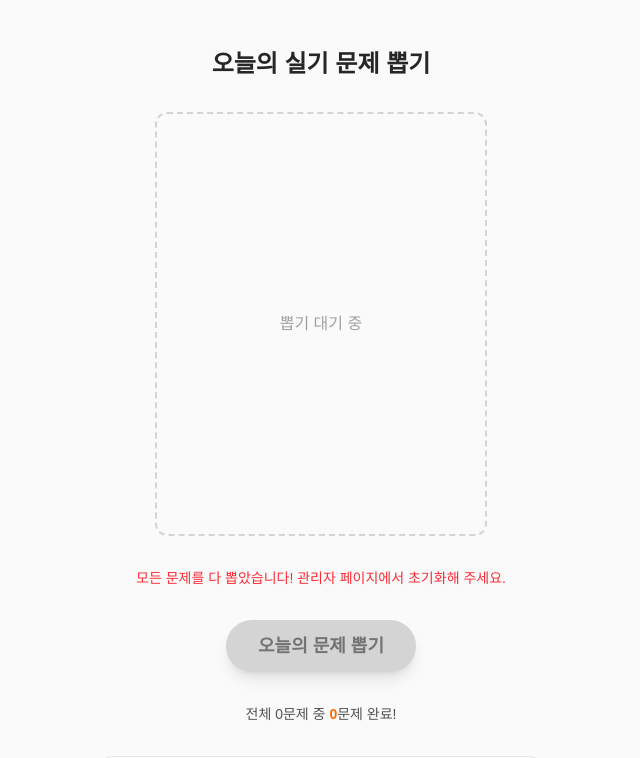
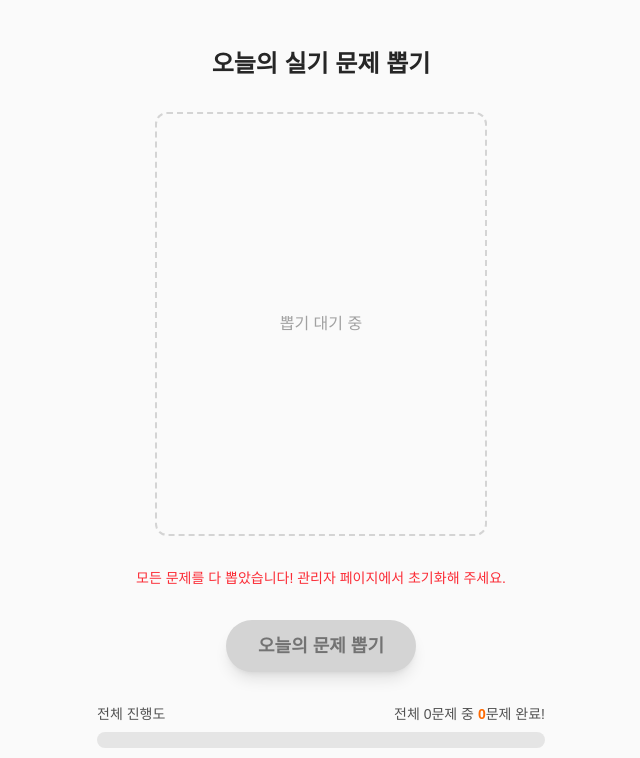
Before and after one commit to moodang-teacher/daily-pick, a Next.js app: page / in a window 1280 px wide. Shown: the top 758 px of the page, without its empty margins (319-959 px from the left). Built offline with nearby package versions, Linux system fonts and the light colour scheme; no server answers; the database is empty.

Commit message:
Show overall progress in gauge

```diff
--- a/app/page.tsx
+++ b/app/page.tsx
@@ -8,7 +8,7 @@ import SlotMachine from "@/components/SlotMachine";
 import DrawButton from "@/components/DrawButton";
 import ProgressGauge from "@/components/ProgressGauge";
 import QuoteBanner from "@/components/QuoteBanner";
-import { DRAW_ORDER, getDifficulty } from "@/lib/difficulties";
+import { DRAW_ORDER } from "@/lib/difficulties";
 import type { Problem } from "@/lib/types";
 import type { Quote } from "@/lib/quotes";
 
@@ -33,12 +33,6 @@ export default function Home() {
 
   const nextDifficulty = status?.nextDifficulty;
   const nextProgress = nextDifficulty ? status?.byDifficulty[nextDifficulty] : undefined;
-  const displayedDifficulty = !isSpinning && result
-    ? getDifficulty(result.id)
-    : nextDifficulty;
-  const displayedProgress = displayedDifficulty
-    ? status?.byDifficulty[displayedDifficulty]
-    : undefined;
   const emptyPool = status !== null && nextDifficulty === null;
 
   async function handleDraw() {
@@ -105,18 +99,11 @@ export default function Home() {
         isSpinning={isSpinning}
       />
 
-      {displayedDifficulty && displayedProgress && (
+      {status && (
         <ProgressGauge
-          difficulty={displayedDifficulty}
-          total={displayedProgress.total}
-          usedCount={displayedProgress.usedCount}
+          total={status.total}
+          usedCount={status.usedCount}
         />
-      )}
-
-      {status && (
-        <p className="text-center text-sm font-medium text-neutral-600 dark:text-neutral-300">
-          전체 {status.total}문제 중 <span className="font-bold text-orange-500">{status.usedCount}</span>문제 완료!
-        </p>
       )}
 
       <QuoteBanner quote={quote} />
--- a/components/ProgressGauge.tsx
+++ b/components/ProgressGauge.tsx
@@ -1,11 +1,7 @@
-import type { Difficulty } from "@/lib/difficulties";
-
 export default function ProgressGauge({
-  difficulty,
   total,
   usedCount,
 }: {
-  difficulty: Difficulty;
   total: number;
   usedCount: number;
 }) {
@@ -13,10 +9,10 @@ export default function ProgressGauge({
 
   return (
     <div className="w-full max-w-md">
-      <div className="mb-1 flex justify-between text-sm font-medium text-neutral-600 dark:text-neutral-300">
-        <span>{difficulty} 난이도 진행도</span>
+      <div className="mb-2 flex flex-wrap items-baseline justify-between gap-x-3 gap-y-1 text-sm font-medium text-neutral-600 dark:text-neutral-300">
+        <span>전체 진행도</span>
         <span>
-          <span className="font-bold text-orange-500">{usedCount}</span>/{total}문제 뽑음
+          전체 {total}문제 중 <span className="font-bold text-orange-500">{usedCount}</span>문제 완료!
         </span>
       </div>
       <div className="h-4 w-full overflow-hidden rounded-full bg-neutral-200 dark:bg-neutral-800">
```
